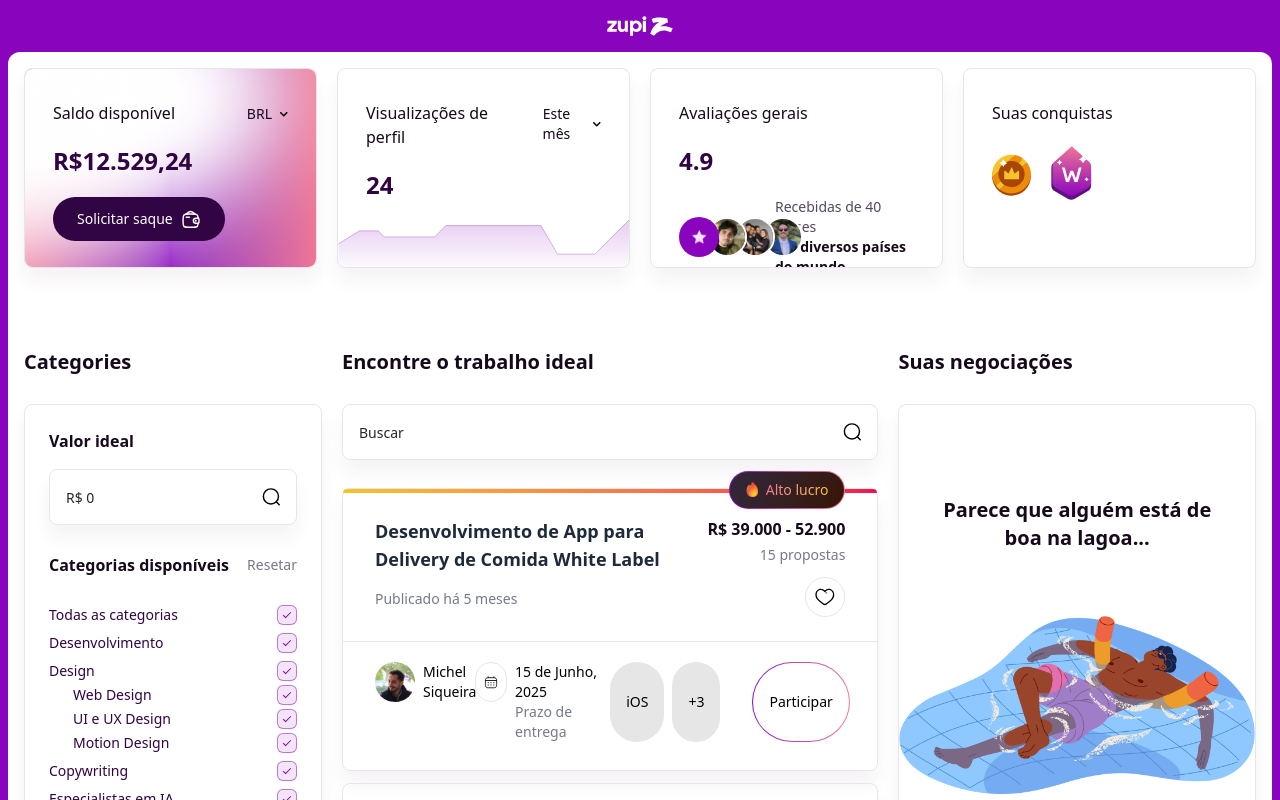
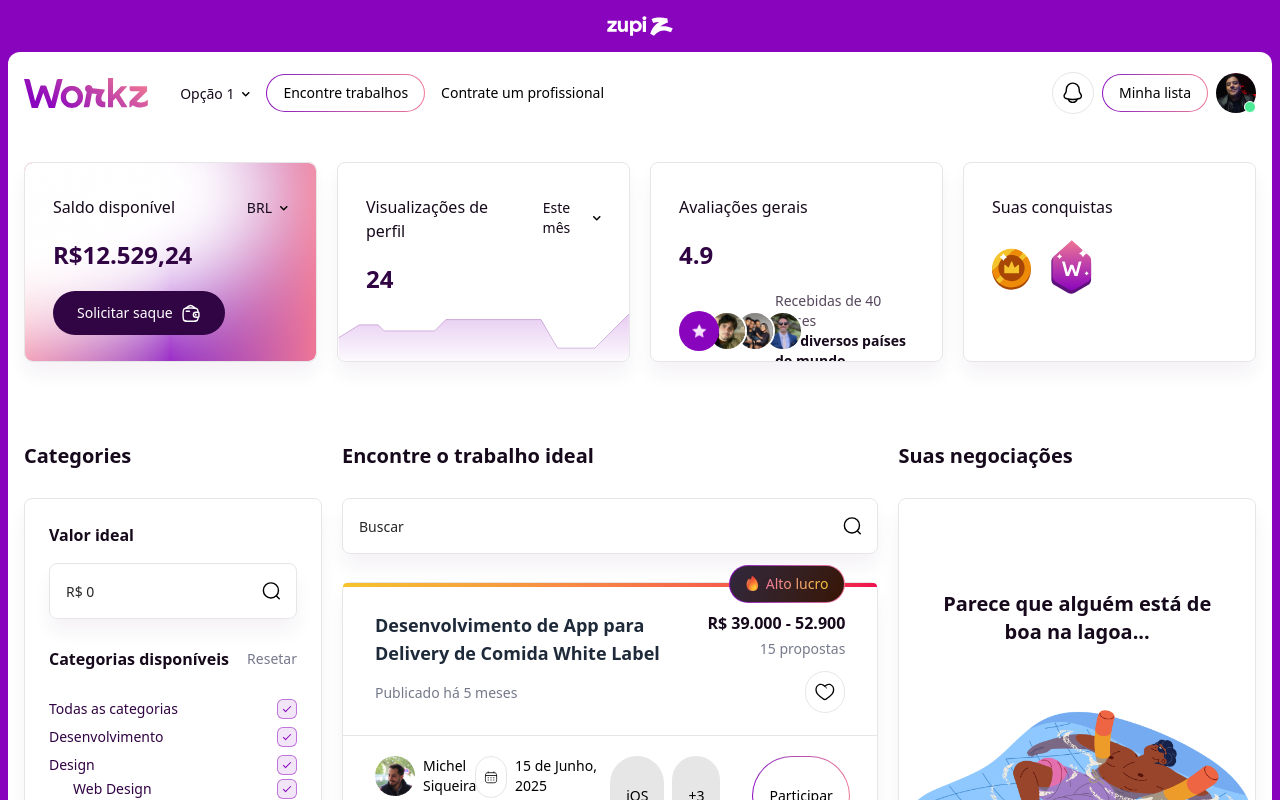
Before and after one commit to luccaromaniello/cometa-code-challenge, a Vue app: page / in a window 1280 px wide. Shown: the top 800 px of the page. Built offline with nearby package versions, Linux system fonts and the light colour scheme; the HTML template or start-up script is replaced by a standard one.

Commit message:
feat: add navbar

```diff
--- a/src/assets/main.css
+++ b/src/assets/main.css
@@ -13,12 +13,14 @@
   --neutral-light-gray: hsl(0, 0%, 90.2%);
   --neutral-gray: hsla(229, 8%, 50%, 1);
   --neutral-dark-gray: hsla(0, 0%, 26%, 1);
+  --light-green: hsla(148, 79%, 61%, 1);
   --font-mona: 'Mona Sans', sans;
 }
 
 @theme {
   --color-primary: var(--primary);
   --color-secondary: var(--secondary);
+  --color-light-green: var(--light-green);
   --color-neutral-purple: var(--neutral-purple);
   --color-neutral-light-purple: var(--neutral-light-purple);
   --color-neutral-gray: var(--neutral-gray);
--- /dev/null
+++ b/src/components/navigation/NavBar.vue
@@ -0,0 +1,54 @@
+<script setup lang="ts">
+import BaseButton from '@components/ui/BaseButton.vue'
+import IconButton from '@components/ui/IconButton.vue'
+import BaseDropdown from '@components/ui/BaseDropdown.vue'
+import BaseAvatar from '@components/ui/BaseAvatar.vue'
+
+import workzLogo from '@assets/workz-logo.svg'
+import userAvatar from '@assets/images/avatar-user.png'
+
+const navItems = [
+  {
+    hasDropdown: true,
+    options: [
+      { label: 'Opção 1', value: '1' },
+      { label: 'Opção 2', value: '2' },
+    ],
+  },
+  { label: 'Encontre trabalhos', isButton: true },
+  {
+    label: 'Contrate um profissional',
+  },
+]
+</script>
+
+<template>
+  <nav class="flex justify-between items-center">
+    <div class="flex items-center gap-8">
+      <img :src="workzLogo" alt="Logo" class="h-8" />
+
+      <div class="flex items-center gap-4">
+        <template v-for="(item, index) in navItems" :key="index">
+          <BaseDropdown v-if="item.hasDropdown" :options="item.options" />
+          <BaseButton v-else-if="item.isButton" variant="secondary" :label="item.label" />
+          <span v-else class="text-sm font-medium text-black hover:underline cursor-pointer">
+            {{ item.label }}
+          </span>
+        </template>
+      </div>
+    </div>
+
+    <div class="flex items-center gap-2">
+      <IconButton icon="bell" />
+
+      <BaseButton label="Minha lista" variant="secondary" />
+
+      <div class="relative">
+        <BaseAvatar :src="userAvatar" alt="Avatar do usuário logado" />
+        <span
+          class="absolute bottom-0 right-0 block w-3 h-3 bg-light-green border-1 border-white rounded-full"
+        ></span>
+      </div>
+    </div>
+  </nav>
+</template>
--- a/src/components/ui/IconButton.vue
+++ b/src/components/ui/IconButton.vue
@@ -28,16 +28,16 @@
 <template>
   <button
     @click="handleClick"
-    class="flex items-center justify-center rounded-full border border-neutral-light-gray bg-white hover:bg-neutral-light-gray/20 transition-colors w-full h-full min-w-[20px] min-h-[20px]"
+    class="flex items-center justify-center rounded-full border border-neutral-light-gray bg-white hover:bg-neutral-light-gray/20 transition-colors min-w-[20px] min-h-[20px]"
     :class="[
       props.clickable &&
-        'cursor-pointer hover:bg-gradient-to-r hover:from-[#8A05BE] hover:to-[#EE7696] hover:border-primary',
+        'cursor-pointer hover:bg-gradient-to-r hover:from-[#8A05BE] hover:to-[#EE7696] hover:border-primary ',
     ]"
   >
     <img
       :src="iconSrc"
       :alt="altText"
-      class="h-full w-auto object-contain p-2"
+      class="h-10 w-10 object-contain p-2"
       :class="[props.clickable && 'hover:brightness-100 hover:invert']"
     />
   </button>
--- a/src/data/icons.ts
+++ b/src/data/icons.ts
@@ -1,9 +1,11 @@
+import bell from '@assets/icons/bell.svg'
 import calendar from '@assets/icons/calendar.svg'
 import heart from '@assets/icons/heart.svg'
 import search from '@assets/icons/search.svg'
 import wallet from '@assets/icons/wallet.svg'
 
 export const iconMap = {
+  bell,
   calendar,
   heart,
   search,
@@ -11,6 +13,7 @@
 } as const
 
 export const iconAltMap: Record<keyof typeof iconMap, string> = {
+  bell: 'Bell icon',
   calendar: 'Calendar icon',
   heart: 'Heart icon',
   search: 'Search icon',
--- a/src/views/HomeView.vue
+++ b/src/views/HomeView.vue
@@ -1,11 +1,14 @@
 <script setup lang="ts">
 import Highlights from '@components/sections/HighlightData.vue'
 import Content from '@components/sections/ContentData.vue'
+import NavBar from '@/components/navigation/NavBar.vue'
 </script>
 
 <template>
-  <div class="min-h-screen flex flex-col p-4 w-full rounded-t-xl bg-white text-neutral-purple">
-    <!-- TODO: nav -->
+  <div
+    class="min-h-screen flex flex-col gap-12 py-5 px-4 w-full rounded-t-xl bg-white text-neutral-purple"
+  >
+    <NavBar />
     <main class="grid grid-cols-1 gap-20">
       <Highlights />
       <Content />
```
Also changed, not shown: src/assets/gradient-path.svg (deleted), src/assets/workz-logo.svg (added).
